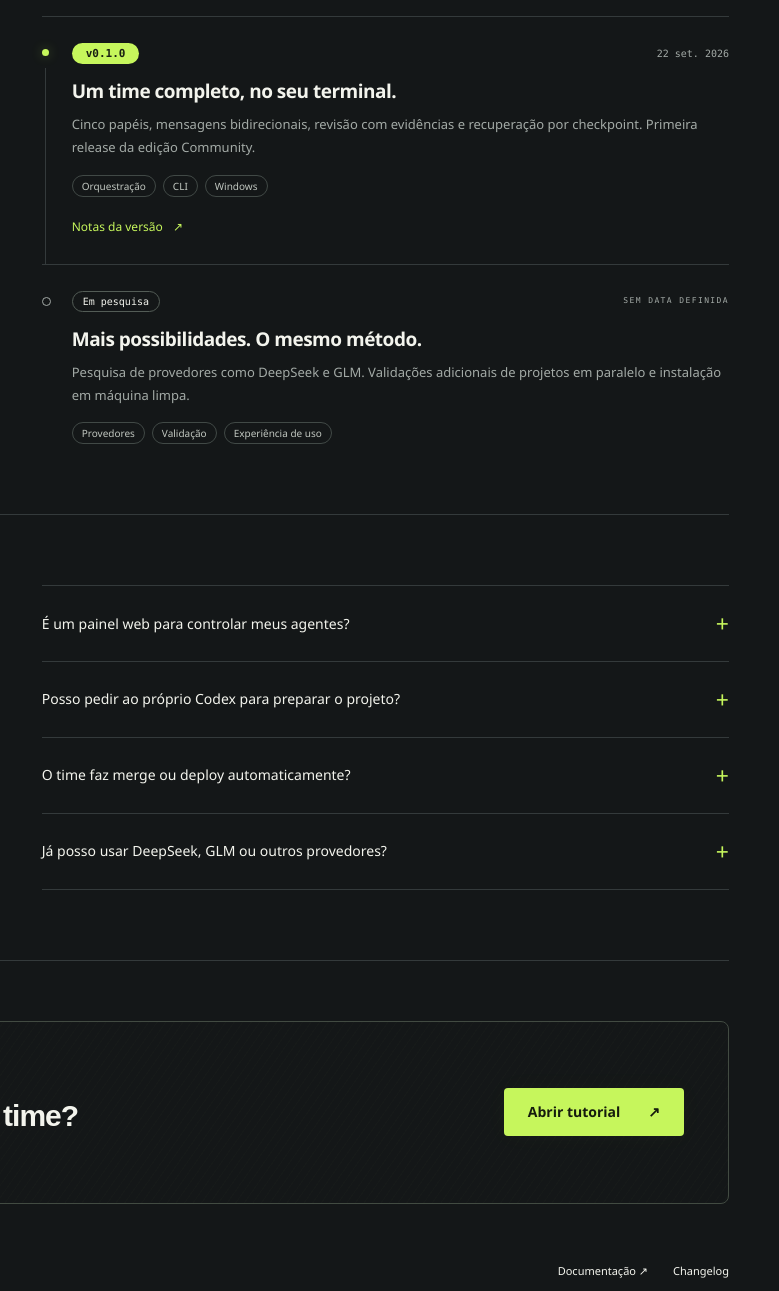
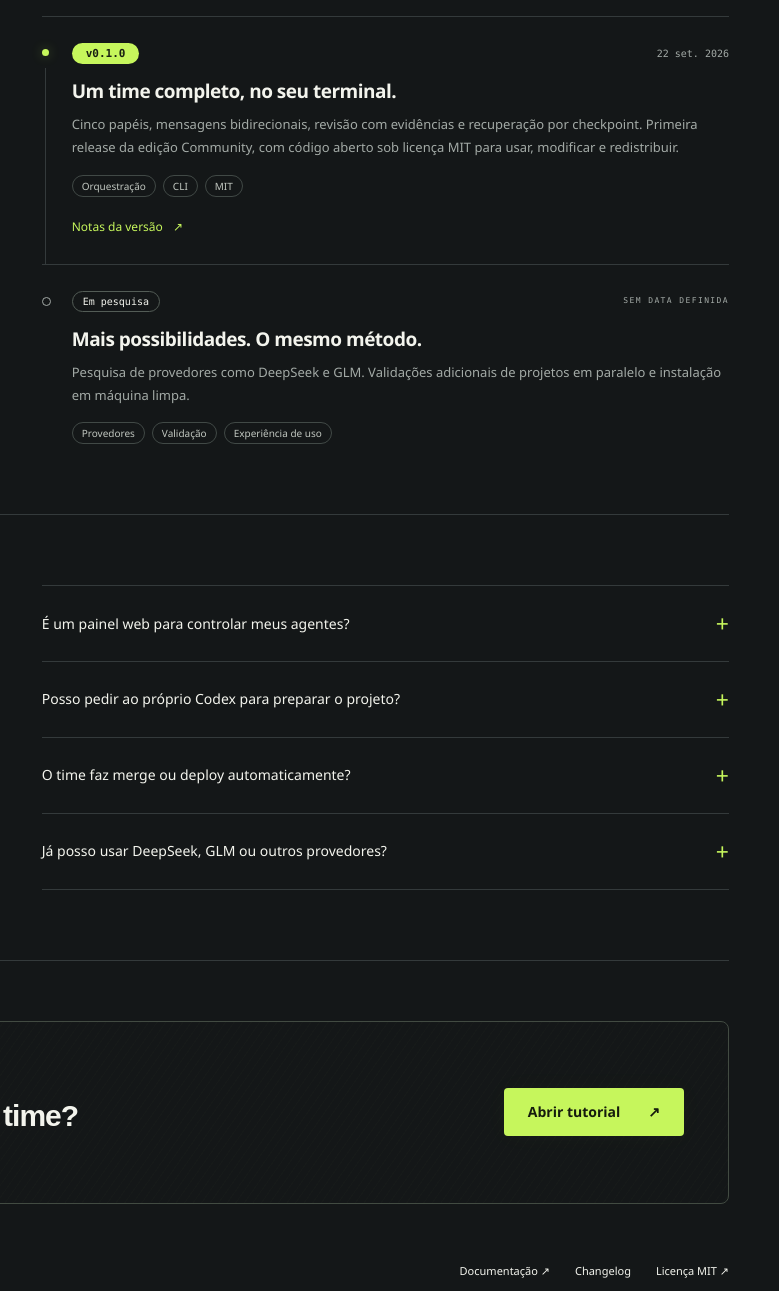
Before and after one commit to giovani-junior-dev/sdlc-codex-community, a website: page site/index.html in a window 1280 px wide. Shown: the part 3089-4380 px from the top of the page, 501-1280 px from the left. Drawn offline with Linux system fonts and the light colour scheme.

Commit message:
docs(site): highlight public Community repository and MIT license

```diff
--- a/site/index.html
+++ b/site/index.html
@@ -20,7 +20,7 @@
       <button class="menu-toggle" aria-expanded="false" aria-controls="navigation">Menu <span aria-hidden="true">☰</span></button>
       <nav id="navigation" aria-label="Principal">
         <a href="#como-funciona">Como funciona</a><a href="#tutorial">Tutorial</a><a href="#changelog">Changelog</a>
-        <a class="nav-github" href="https://github.com/giovani-junior-dev/sdlc-codex-community">GitHub <span aria-hidden="true">↗</span></a>
+        <a class="nav-github" href="https://github.com/giovani-junior-dev/sdlc-codex-community" aria-label="Abrir repositório público SDLC Codex Community no GitHub">GitHub <span aria-hidden="true">↗</span></a>
       </nav>
     </div>
   </header>
@@ -109,7 +109,7 @@ gh auth status</code></pre></div>
     <section class="changelog container section" id="changelog" aria-labelledby="changelog-title">
       <div><span class="eyebrow accent">CHANGELOG</span><h2 id="changelog-title">O projeto evolui.<br>Você acompanha.</h2><p>O que chegou e o que ainda <br>estamos explorando.</p></div>
       <div class="release-list"><div class="release-top"><span class="eyebrow">REGISTRO DE EVOLUÇÃO</span><a class="text-link" href="https://github.com/giovani-junior-dev/sdlc-codex-community/releases">Ver releases ↗</a></div>
-        <article class="release"><div class="release-meta"><span class="version">v0.1.0</span><time datetime="2026-09-22">22 set. 2026</time></div><h3>Um time completo, no seu terminal.</h3><p>Cinco papéis, mensagens bidirecionais, revisão com evidências e recuperação por checkpoint. Primeira release da edição Community.</p><div class="tags"><span>Orquestração</span><span>CLI</span><span>Windows</span></div><a class="release-link" href="https://github.com/giovani-junior-dev/sdlc-codex-community/releases/tag/v0.1.0">Notas da versão <span aria-hidden="true">↗</span></a></article>
+        <article class="release"><div class="release-meta"><span class="version">v0.1.0</span><time datetime="2026-09-22">22 set. 2026</time></div><h3>Um time completo, no seu terminal.</h3><p>Cinco papéis, mensagens bidirecionais, revisão com evidências e recuperação por checkpoint. Primeira release da edição Community, com código aberto sob licença MIT para usar, modificar e redistribuir.</p><div class="tags"><span>Orquestração</span><span>CLI</span><span>MIT</span></div><a class="release-link" href="https://github.com/giovani-junior-dev/sdlc-codex-community/releases/tag/v0.1.0">Notas da versão <span aria-hidden="true">↗</span></a></article>
         <article class="release upcoming"><div class="release-meta"><span class="research">Em pesquisa</span><span class="eyebrow">SEM DATA DEFINIDA</span></div><h3>Mais possibilidades. O mesmo método.</h3><p>Pesquisa de provedores como DeepSeek e GLM. Validações adicionais de projetos em paralelo e instalação em máquina limpa.</p><div class="tags"><span>Provedores</span><span>Validação</span><span>Experiência de uso</span></div></article>
       </div>
     </section>
@@ -123,7 +123,7 @@ gh auth status</code></pre></div>
 
     <section class="bottom-cta container"><div><span class="eyebrow accent">DO PLANO AO CÓDIGO. COM MÉTODO.</span><h2>Pronto para abrir seu primeiro time?</h2><p>Siga o tutorial e coloque o SDLC Codex em ação no seu projeto.</p></div><a class="button primary" href="#tutorial">Abrir tutorial <span aria-hidden="true">↗</span></a></section>
   </main>
-  <footer class="container footer"><a class="brand" href="#"><img src="assets/logo.svg" width="30" height="34" alt="">SDLC Codex</a><p>Contexto compartilhado. Trabalho verificável.</p><nav aria-label="Rodapé"><a href="https://github.com/giovani-junior-dev/sdlc-codex-community#readme">Documentação ↗</a><a href="#changelog">Changelog</a></nav><small>Projeto independente. Não afiliado à OpenAI.</small></footer>
+  <footer class="container footer"><a class="brand" href="#"><img src="assets/logo.svg" width="30" height="34" alt="">SDLC Codex</a><p>Contexto compartilhado. Trabalho verificável.</p><nav aria-label="Rodapé"><a href="https://github.com/giovani-junior-dev/sdlc-codex-community#readme">Documentação ↗</a><a href="#changelog">Changelog</a><a href="https://github.com/giovani-junior-dev/sdlc-codex-community/blob/main/LICENSE" rel="license">Licença MIT ↗</a></nav><small>Projeto independente. Não afiliado à OpenAI.</small></footer>
   <noscript><p class="noscript-note">JavaScript está desativado. Os requisitos e a verificação do ambiente estão visíveis acima; consulte a documentação para instalar o CLI e executar as próximas etapas.</p></noscript>
 </body>
 </html>
```
